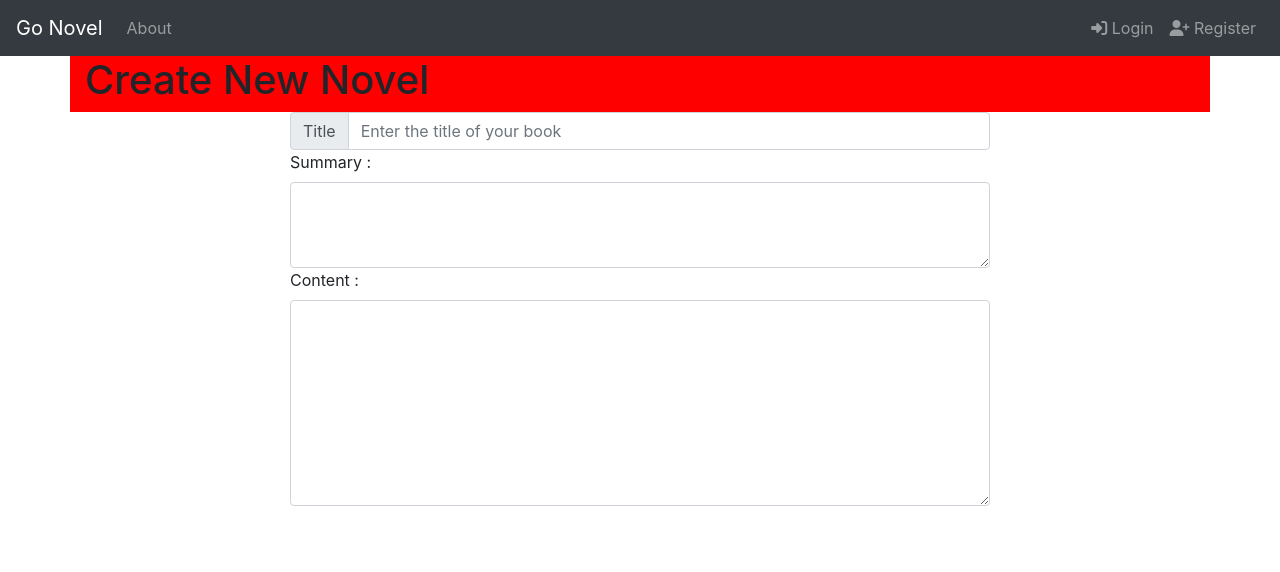
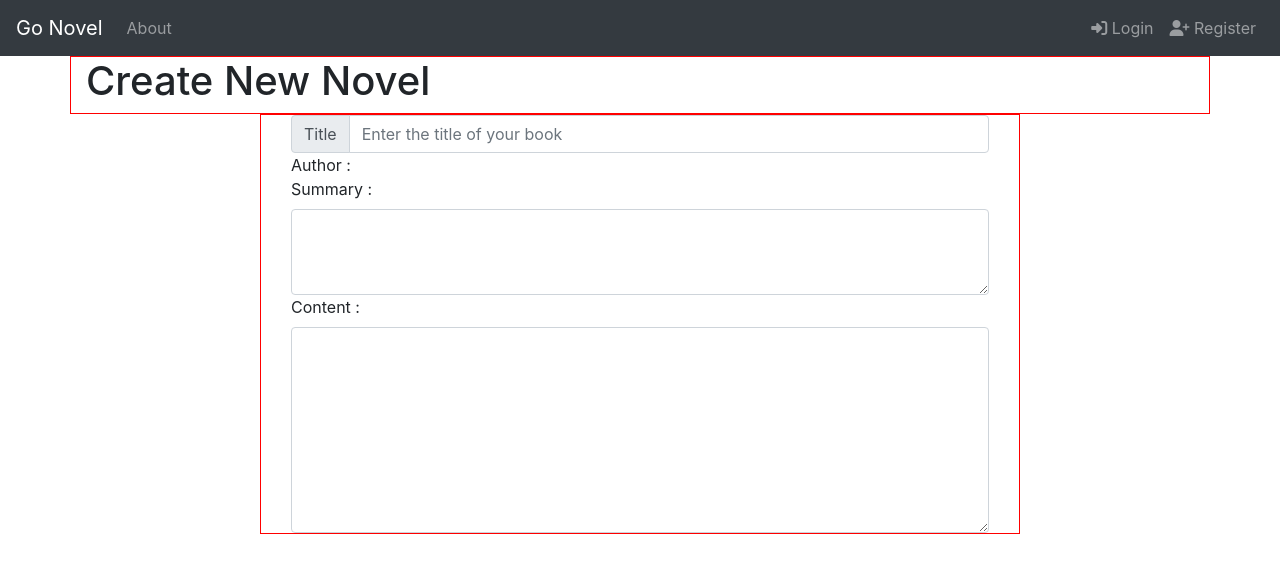
Before and after one commit to Sabin-Gurung/GoNovel, a website: page views/novelCreate.html in a window 1280 px wide. Drawn offline with nearby package versions, Linux system fonts and the light colour scheme; files that its build step writes are made by us from their sources.

Commit message:
showing border for debug

```diff
--- a/public/css/novelCreate.css
+++ b/public/css/novelCreate.css
@@ -1,5 +1,9 @@
 
 
 .header-section{
-    background-color: red;
+    border: solid red 1px;
 }
+
+.new-novel-form-section{
+    border: solid red 1px;
+}
--- a/views/novelCreate.html
+++ b/views/novelCreate.html
@@ -21,6 +21,9 @@
                     aria-describedby="basic-addon1">
             </div>
             <div class="col-md-12">
+                Author : {{username}}
+            </div>
+            <div class="col-md-12">
                 <label for="exampleFormControlTextarea1">Summary : </label>
                 <textarea class="form-control" id="exampleFormControlTextarea1" rows="3"></textarea>
             </div>
```
